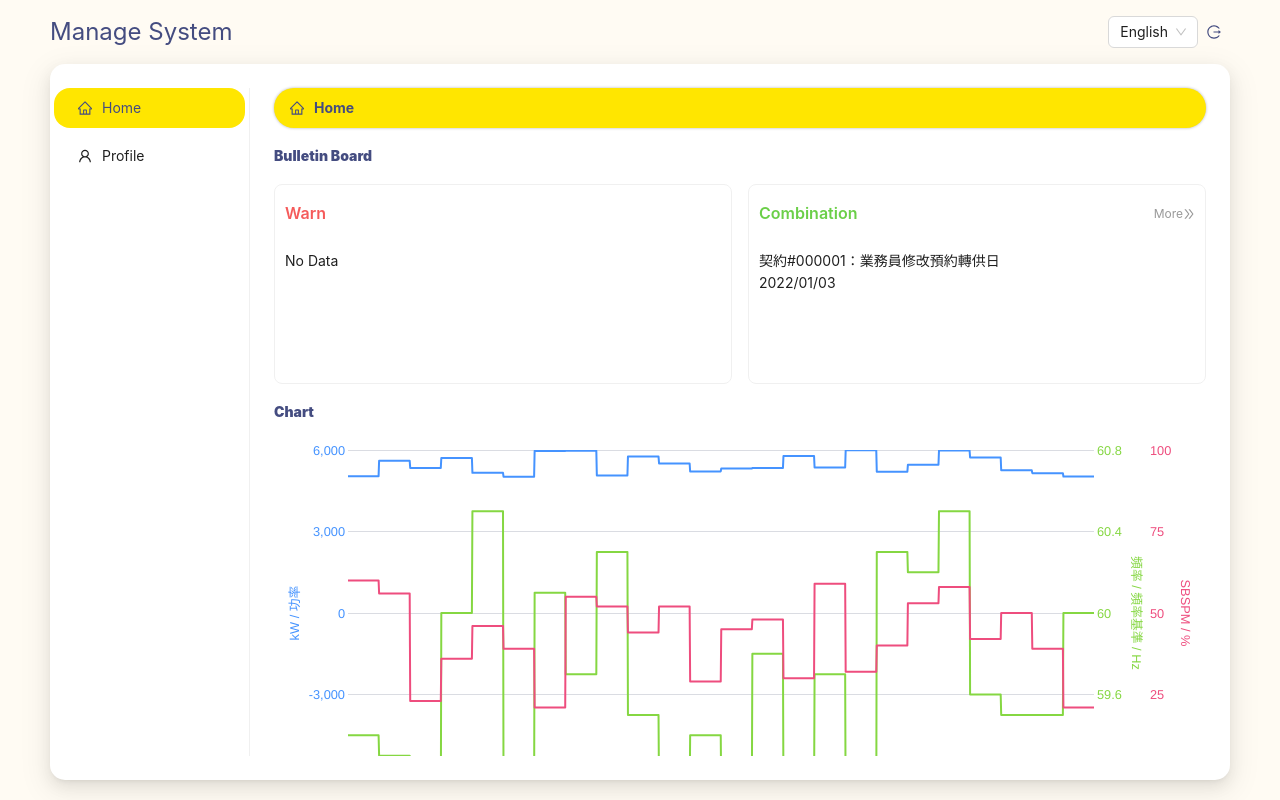
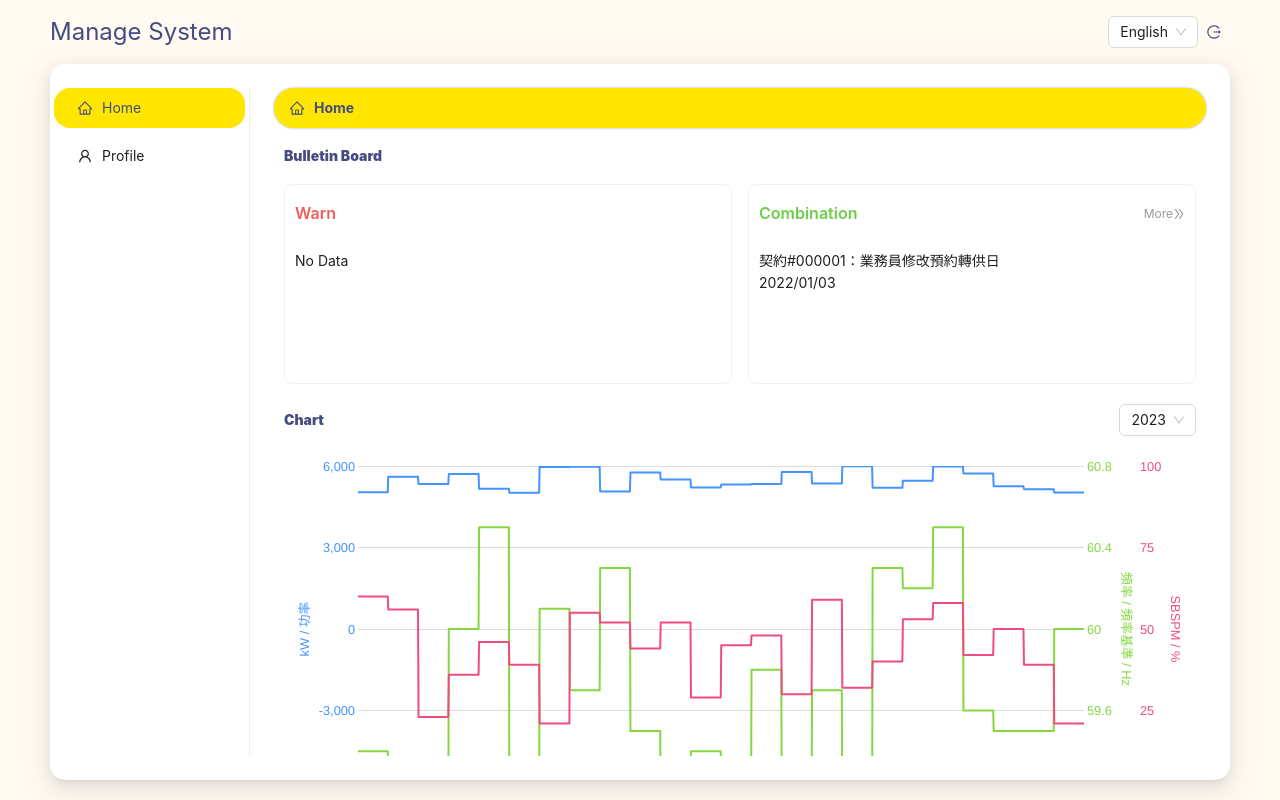
Before and after one commit to rueiwang/react-pratice, a React (Vite) app: page /home in a window 1280 px wide. Both pictures are taken after typing "name@example.com", "Sample123" into the empty fields and a click on the button "Login". Built offline with nearby package versions, Linux system fonts and the light colour scheme.

Commit message:
[feat] dynamic load chart data

```diff
--- a/src/pages/Home/Chart.tsx
+++ b/src/pages/Home/Chart.tsx
@@ -1,10 +1,13 @@
-import { ChartData } from "./fakeData";
+import { useEffect, useRef, useState } from "react";
+import { ChartData, getChartData } from "./fakeData";
+import Loading from "@/components/Loading";
 
 import Highcharts from "highcharts";
 import HighchartsReact from "highcharts-react-official";
 
 interface ChartProp {
-  data: ChartData[];
+  initialData: ChartData[]; // 承接 route loader fetch 的資料
+  param: string | null; // parent select value change 時要 call api 的參數
 }
 
 interface AreaSeriesData {
@@ -12,20 +15,51 @@ interface AreaSeriesData {
   y: number;
 }
 
-const Chart = ({ data }: ChartProp) => {
-  const categories: number[] = [];
-  const frequency: AreaSeriesData[] = [];
-  const power: AreaSeriesData[] = [];
-  const sbspm: AreaSeriesData[] = [];
+interface DataForOptions {
+  categories: number[];
+  frequency: AreaSeriesData[];
+  power: AreaSeriesData[];
+  sbspm: AreaSeriesData[];
+}
 
-  data.forEach((item) => {
-    const x = item.timestamp;
+const Chart = ({ initialData, param }: ChartProp) => {
+  const [chartData, setChartData] = useState<ChartData[]>(initialData);
+  const [dataForOptions, setDataForOptions] = useState<DataForOptions>({
+    categories: [],
+    frequency: [],
+    power: [],
+    sbspm: [],
+  });
+  const [isLoading, setIsLoading] = useState(false);
+  const isInitialized = useRef(false);
 
-    categories.push(x);
-    frequency.push({ x, y: item.frequency });
-    power.push({ x, y: item.power });
-    sbspm.push({ x, y: item.sbspm });
-  });
+  useEffect(() => {
+    if (!isInitialized.current) return;
+    setIsLoading(true);
+    getChartData().then((data) => {
+      setChartData(data);
+      setIsLoading(false);
+    });
+  }, [param]);
+
+  // 監聽 chartData 變化來 set dataForOptions
+  useEffect(() => {
+    const newOptionData: DataForOptions = {
+      categories: [],
+      frequency: [],
+      power: [],
+      sbspm: [],
+    };
+    chartData.forEach((item) => {
+      const x = item.timestamp;
+      newOptionData.categories.push(x);
+      newOptionData.frequency.push({ x, y: item.frequency });
+      newOptionData.power.push({ x, y: item.power });
+      newOptionData.sbspm.push({ x, y: item.sbspm });
+    });
+
+    setDataForOptions(newOptionData);
+  }, [chartData]);
 
   const options = {
     chart: {
@@ -49,7 +83,7 @@ const Chart = ({ data }: ChartProp) => {
     // x 軸顯示內容
     xAxis: {
       type: "datetime",
-      categories: categories,
+      categories: dataForOptions.categories,
       labels: {
         style: {
           fontSize: "0.4rem",
@@ -140,7 +174,7 @@ const Chart = ({ data }: ChartProp) => {
       {
         name: "頻率",
         // yAxis: 1,
-        data: frequency,
+        data: dataForOptions.frequency,
         tooltip: {
           valueSuffix: " Hz",
         },
@@ -149,7 +183,7 @@ const Chart = ({ data }: ChartProp) => {
       },
       {
         name: "功率",
-        data: power,
+        data: dataForOptions.power,
         tooltip: {
           valueSuffix: " kW",
         },
@@ -158,7 +192,7 @@ const Chart = ({ data }: ChartProp) => {
       },
       {
         name: "SBSPM",
-        data: sbspm,
+        data: dataForOptions.sbspm,
         tooltip: {
           valueSuffix: " %",
         },
@@ -183,6 +217,17 @@ const Chart = ({ data }: ChartProp) => {
     },
   };
 
+  useEffect(() => {
+    isInitialized.current = true;
+    return () => {
+      isInitialized.current = false;
+    };
+  }, []);
+
+  if (isLoading) {
+    return <Loading />;
+  }
+
   return <HighchartsReact highcharts={Highcharts} options={options} />;
 };
 
--- a/src/pages/Home/index.tsx
+++ b/src/pages/Home/index.tsx
@@ -1,11 +1,11 @@
-import { Suspense } from "react";
+import { Suspense, useState } from "react";
 import { useLoaderData, Await } from "react-router-dom";
 import { useTranslation } from "react-i18next";
 import { ChartDataLoader } from "@/pages/Home/fakeData";
 import Chart from "./Chart";
 
 import TitleBar from "@/components/Title";
-import { Card, Space } from "antd";
+import { Card, Space, Select } from "antd";
 import { HomeOutlined, DoubleRightOutlined } from "@ant-design/icons";
 import "./style.scss";
 import Loading from "@/components/Loading";
@@ -13,6 +13,7 @@ import Loading from "@/components/Loading";
 const Home = () => {
   const { chartDataPromise } = useLoaderData() as ChartDataLoader;
   const { t } = useTranslation();
+  const [chartParam, setChartParam] = useState("2023");
   return (
     <div className="Home">
       <TitleBar title={t("protectedLayout.home")} icon={<HomeOutlined />} />
@@ -50,12 +51,36 @@ const Home = () => {
           </div>
         </section>
         <section className="highChart">
-          <div className="sectionTitle">{t("homePage.chart")}</div>
+          <div
+            className="sectionTitle"
+            style={{
+              display: "flex",
+              justifyContent: "space-between",
+              alignItems: "center",
+            }}
+          >
+            <div>{t("homePage.chart")}</div>
+            <Select
+              className="Select-lang"
+              defaultValue="en"
+              onChange={(value) => {
+                setChartParam(value);
+              }}
+              options={[
+                { label: "2023", value: "2023" },
+                { label: "2022", value: "2022" },
+              ]}
+              value={chartParam}
+            />
+          </div>
+
           <Suspense fallback={<Loading />}>
             <Await
               resolve={chartDataPromise}
               errorElement={<>Wrong</>}
-              children={(chartData) => <Chart data={chartData} />}
+              children={(chartData) => (
+                <Chart initialData={chartData} param={chartParam} />
+              )}
             ></Await>
           </Suspense>
         </section>
--- a/src/pages/Home/style.scss
+++ b/src/pages/Home/style.scss
@@ -12,7 +12,7 @@
   &__content {
     height: calc(100% - 40px);
     overflow-y: auto;
-    padding: 10px 0;
+    padding: 10px;
   }
   section {
     margin-bottom: 20px;
```
